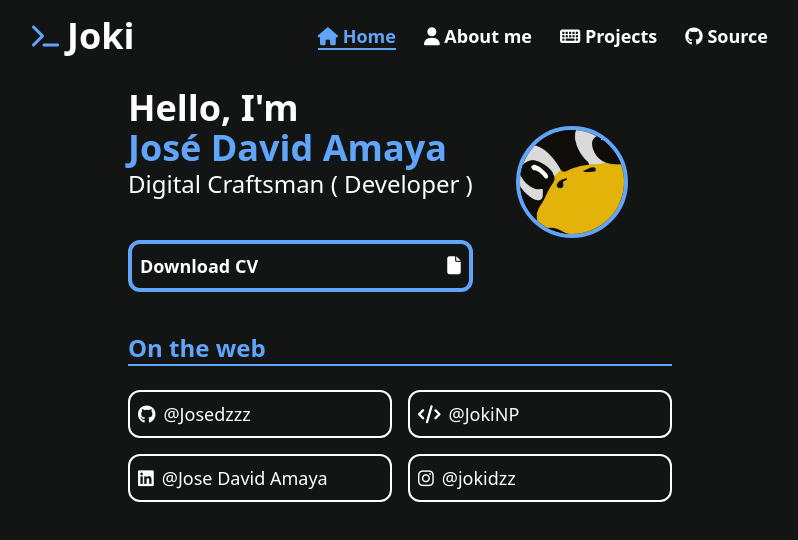
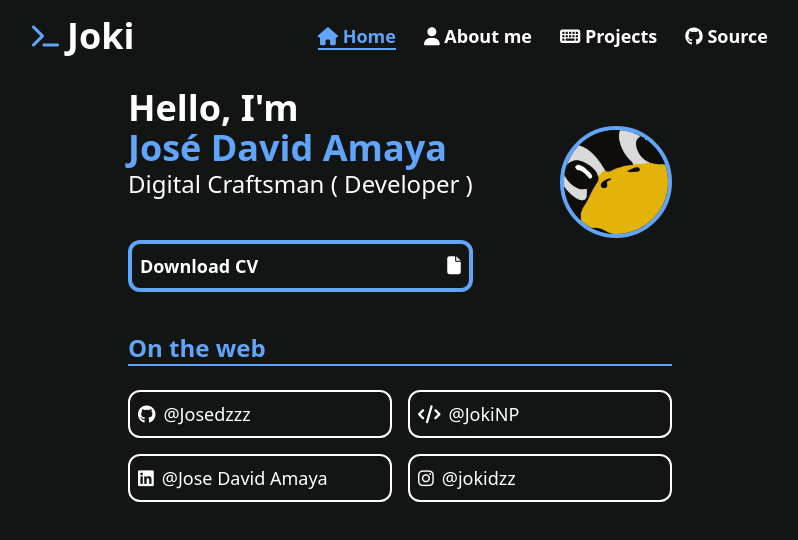
Before and after one commit to Josedzzz/joki-homepage, a React (Vite) app: page / in a window 1280 px wide. Shown: the top 540 px of the page, without its empty margins (240-1038 px from the left). Built offline with nearby package versions, Linux system fonts and the light colour scheme.

Commit message:
remove img props changes

```diff
--- a/src/components/Home.jsx
+++ b/src/components/Home.jsx
@@ -32,7 +32,7 @@ export default function Home() {
         <img
           src="/images/me.jpeg"
           alt="José David Amaya"
-          className="w-28 h-28 rounded-full border-4 border-blue-400 mb-4 mx-auto"
+          className="w-28 h-28 rounded-full border-4 border-blue-400 mb-4"
         />
       </div>
       <Findme />
```
